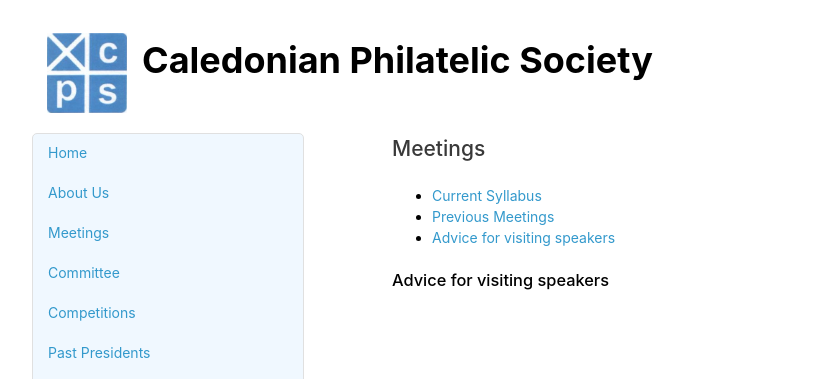
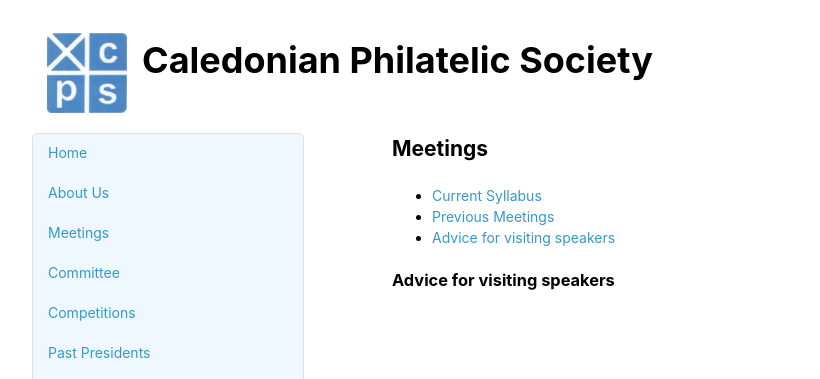
Before and after one commit to astalker/caledonian-stamps, a Jekyll site: the page built from advice-for-visiting-speakers.md, in a window 1280 px wide. Shown: the top 379 px of the page, without its empty margins (178-998 px from the left). Built offline with Jekyll 4.4.1, drawn with Linux system fonts in a browser that asks for light colours; our own code applies the rules of GitHub Pages for plain Markdown files.

Commit message:
More styles

```diff
--- a/stylesheets/styles.css
+++ b/stylesheets/styles.css
@@ -14,15 +14,6 @@ body {
 
   h1 {
     font-size:36px;
-  }
-
-  h2 {
-    color:#393939;
-    font-weight: 500;
-  }
-
-  h3, h4, h5, h6 {
-    font-weight: 500;
   }
 
   a {
```
